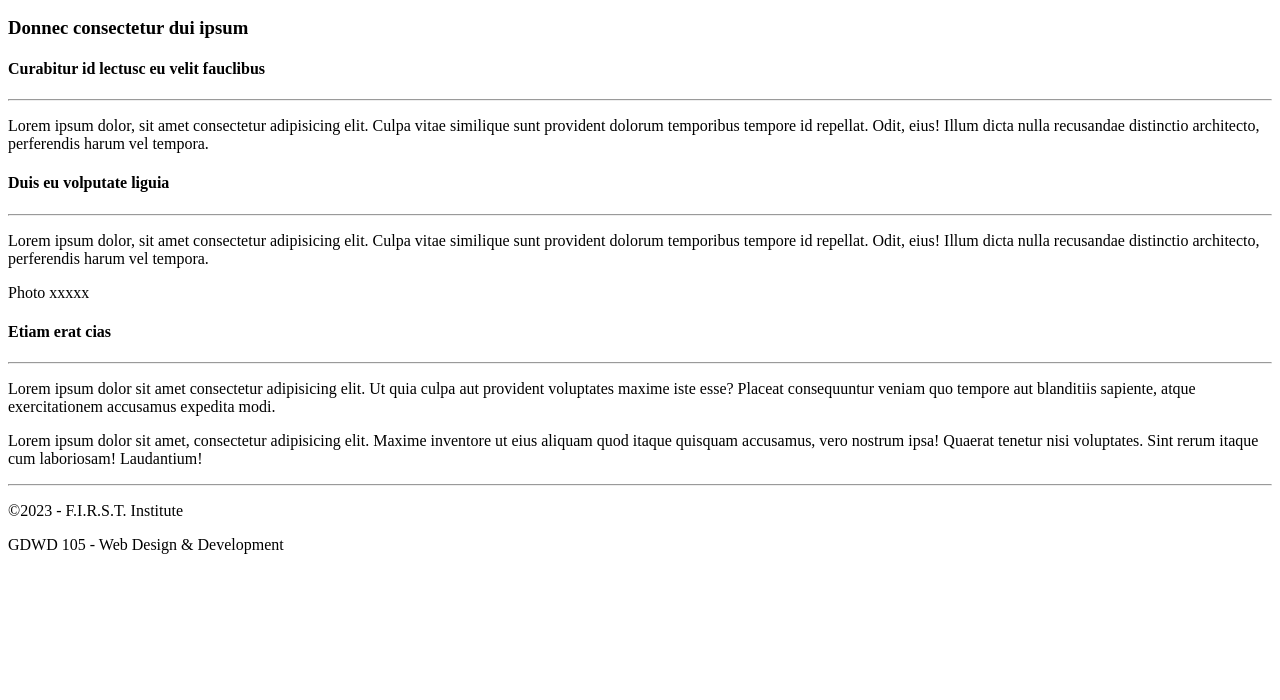
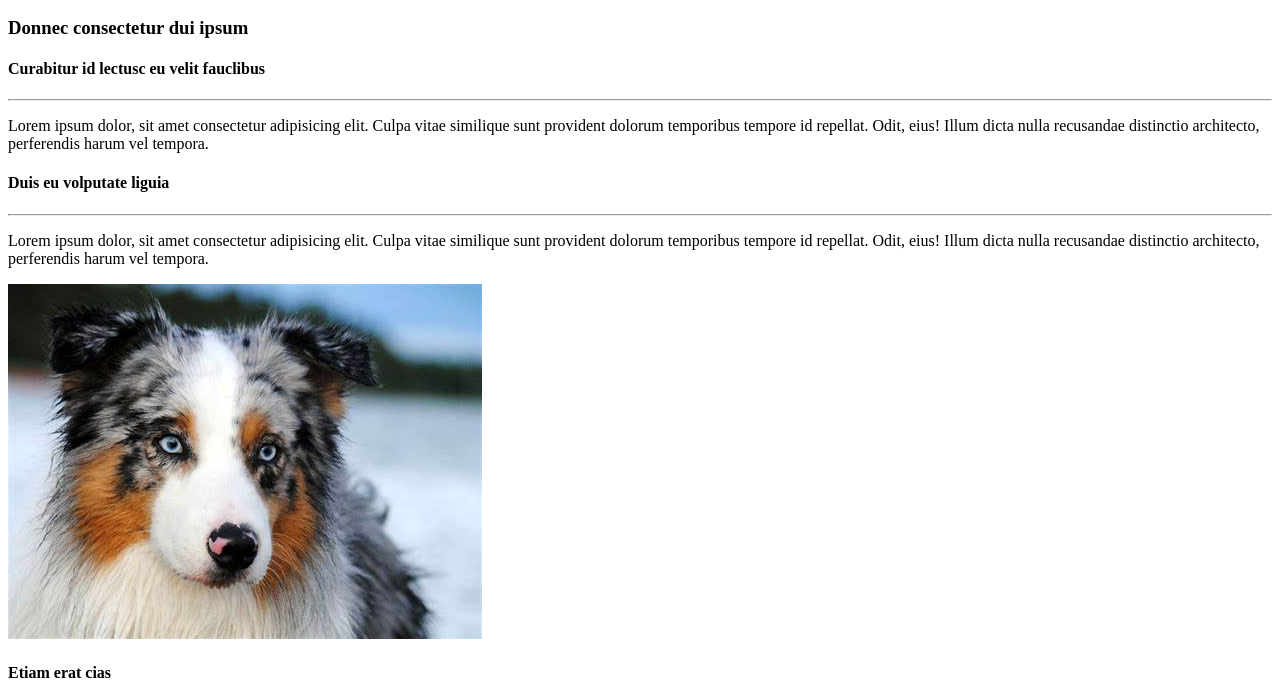
Before and after one commit to jeremiahlurigio/jeremiahlurigio.github.io, a plain HTML site: page semantics_and_attributes/index.html in a window 1280 px wide. Shown: the part 100-800 px from the top of the page. Drawn offline with Linux system fonts and the light colour scheme.

Commit message:
semantics_and_attributes

```diff
--- a/semantics_and_attributes/index.html
+++ b/semantics_and_attributes/index.html
@@ -39,8 +39,7 @@
                     </p>
             </div>
             <div id="image_container">
-                <img src=""
-                <p>Photo xxxxx</p>
+                <img src="images/australian sheperd(11).jpeg">
             </div>
             <h4>Etiam erat cias</h4>
             <hr>
```
